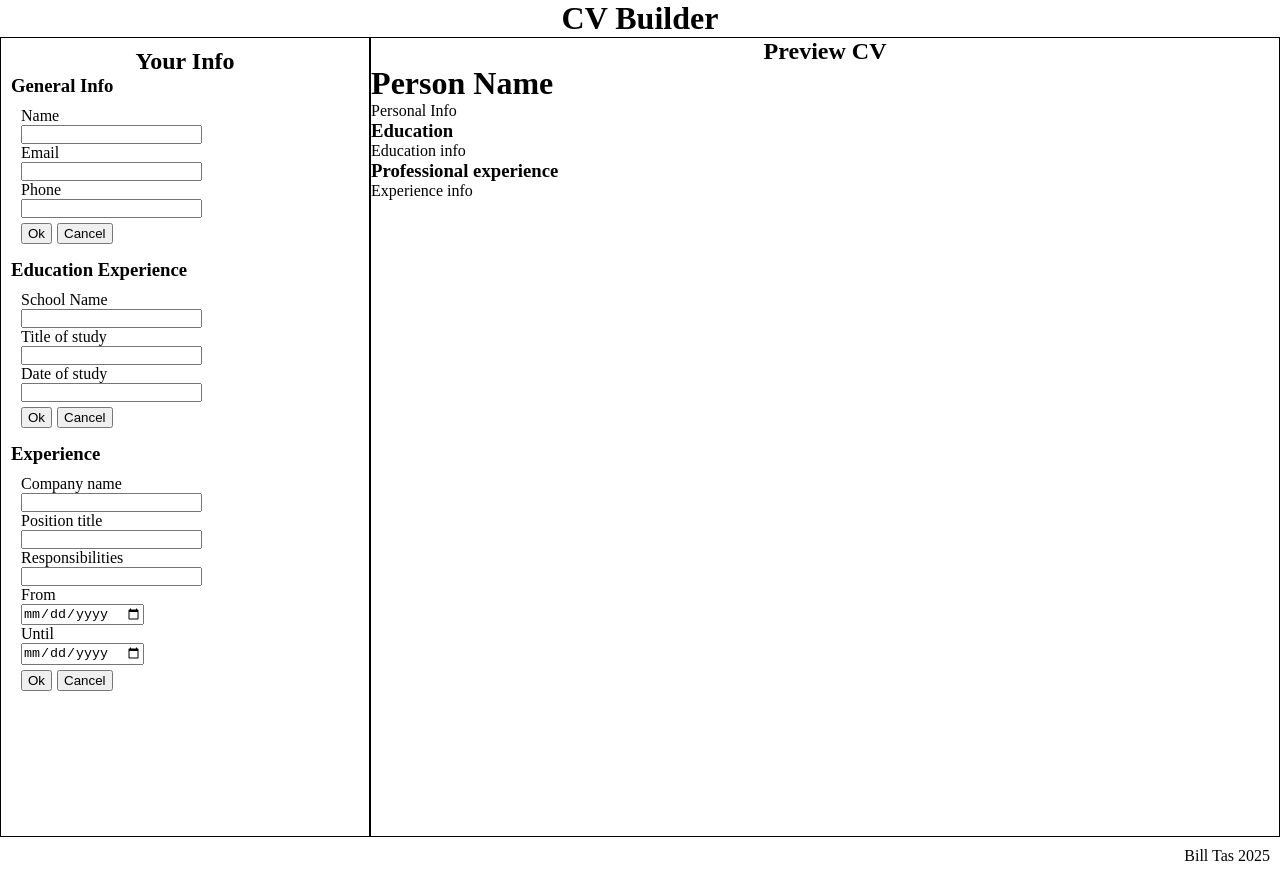
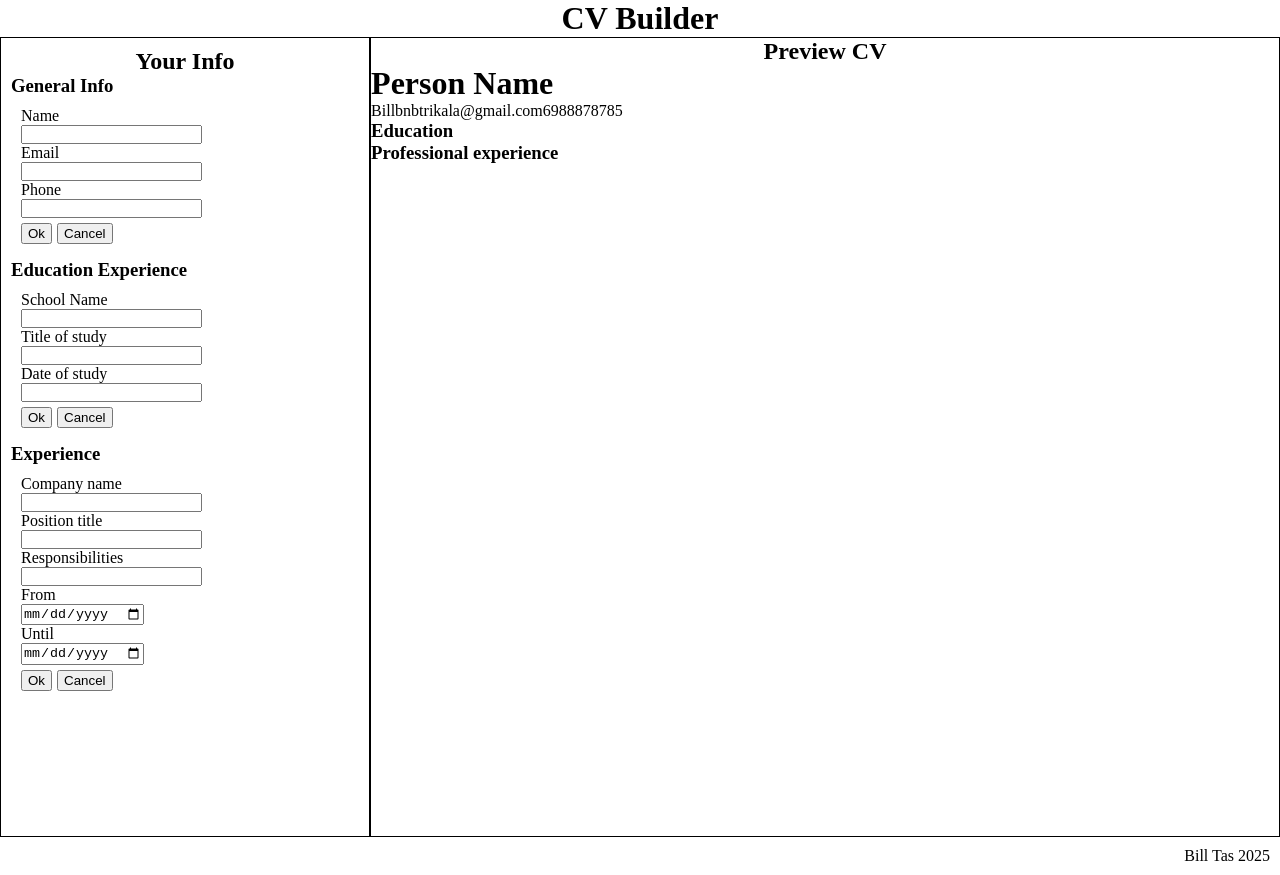
Before and after one commit to earnBill/reactCV, a React (Vite) app: page / in a window 1280 px wide. Built offline with nearby package versions, Linux system fonts and the light colour scheme.

Commit message:
create save object

```diff
--- a/src/App.jsx
+++ b/src/App.jsx
@@ -1,4 +1,6 @@
 import Container from "./components/Container"
+
+
 
 function App() {
   return (
--- a/src/components/Container.jsx
+++ b/src/components/Container.jsx
@@ -2,8 +2,49 @@ import GeneralInfoForm from "./GeneralInfoForm";
 import EducationExperienceForm from "./EducationExperienceForm";
 import PracticalExperienceForm from "./PracticalExperienceForm";
 import Resume from "./Resume";
+import { useState } from "react";
+
+const cvData = {
+  general: {
+      name:"Bill",
+      email:"bnbtrikala@gmail.com",
+      phone:"",
+  },
+  education: [{
+    schoolName:"",
+    titleStudy:"",
+    dateStudy:"",
+  }],
+  experience: [{
+    companyName:"",
+    positionTitle:"",
+    responsibilities:"",
+    from:"",
+    until:"",
+  }]
+};
 
 export default function Container() {
+  const [updateGeneralInfo, setUpdateGeneralInfo] = useState({
+    general: {
+      name:"Bill",
+      email:"bnbtrikala@gmail.com",
+      phone:"6988878785",
+    },
+    education: [{
+      schoolName:"",
+      titleStudy:"",
+      dateStudy:"",
+    }],
+    experience: [{
+      companyName:"",
+      positionTitle:"",
+      responsibilities:"",
+      from:"",
+      until:"",
+    }]
+});
+
   return (
     <div className="container">
       <header>
@@ -13,15 +54,31 @@ export default function Container() {
         <aside>
           <h2>Your Info</h2>
             <GeneralInfoForm />
-            <EducationExperienceForm />
+            <EducationExperienceForm updateEducation={updatelInfo}/>
             <PracticalExperienceForm />
         </aside>
         <main>
           <h2>Preview CV</h2>
-          <Resume />
+          <Resume
+            personalInfo={updateGeneralInfo.general.name +
+              updateGeneralInfo.general.email +
+              updateGeneralInfo.general.phone}
+            />
         </main>
       </div>
             <footer>Bill Tas 2025</footer>
     </div>
     );
+    function updatelInfo(event) {
+  event.preventDefault();
+  const schoolInput = document.querySelector('#school-name');
+  const titleofStudy = document.querySelector('#title-of-study');
+  const dateOfStudy = document.querySelector('#date-of-study');
+  // newEducation = {...updateGeneralInfo.education}
+  const newInfo = {...updateGeneralInfo, education: {...updateGeneralInfo.education, schoolName:'5'}};
+  setUpdateGeneralInfo(newInfo);
+  console.log(schoolInput.value);
+  console.log(newInfo);
+  console.log(updateGeneralInfo.education)
 }
+}
--- a/src/components/EducationExperienceForm.jsx
+++ b/src/components/EducationExperienceForm.jsx
@@ -1,4 +1,4 @@
-export default function EducationExperienceForm() {
+export default function EducationExperienceForm({updateEducation, name, email, phone}) {
   return (
     <div>
       <h3>Education Experience</h3>
@@ -9,9 +9,15 @@ export default function EducationExperienceForm() {
         <input type="text" name="title-of-study" id="title-of-study" />
         <label htmlFor="date-of-study">Date of study</label>
         <input type="text" name="date-of-study" id="date-of-study" />
-        <button>Ok</button>
-        <button>Cancel</button>
+        <button onClick={updateEducation}>Ok</button>
+        <button onClick={updateEducationInfo}>Cancel</button>
       </form>
     </div>
   )
 }
+
+function updateEducationInfo(event) {
+  event.preventDefault();
+  const schoolInput = document.querySelector('#school-name');
+  console.log(schoolInput);
+}
--- a/src/components/Resume.jsx
+++ b/src/components/Resume.jsx
@@ -1,21 +1,23 @@
-export default function Resume() {
+export default function Resume({personalInfo, educationInfo, experienceInfo}) {
   return (
     <div className="resume-container">
       <div className="resume-top">
         <h1>Person Name</h1>
-        <div className="personal-info">Personal Info</div>
+        <div className="personal-info">
+          {personalInfo}
+        </div>
       </div>
       <div className="resume-body">
         <div className="education-section">
           <h3>Education</h3>
           <div className="education">
-            Education info
+            {educationInfo}
           </div>
         </div>
         <div className="experience-section">
           <h3>Professional experience</h3>
           <div className="experience">
-            Experience info
+            {experienceInfo}
           </div>
         </div>
       </div>
```
